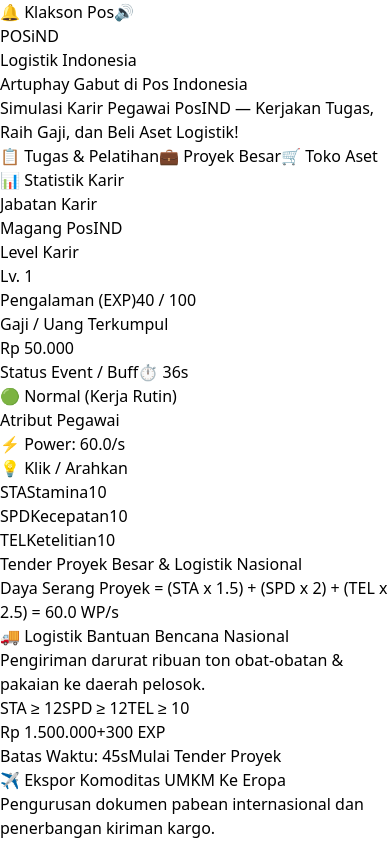
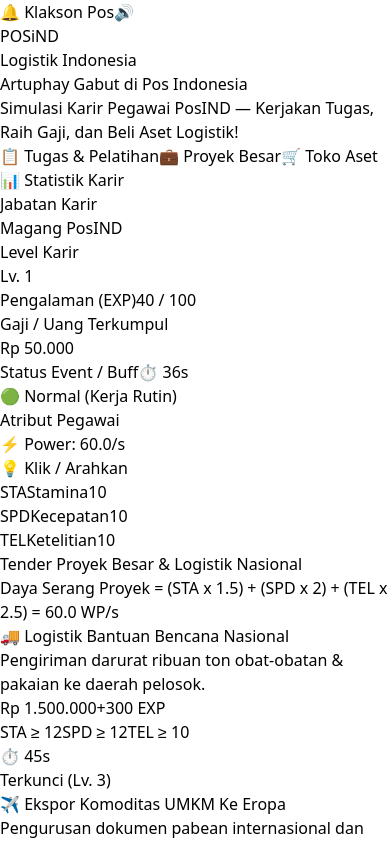
Before and after one commit to artuphay/idle-rpg-game, a React (Vite) app: page / in a window 390 px wide. Both pictures are taken after a click on the button "💼 Proyek Besar". Shown: the top 844 px of the page. Built offline with nearby package versions, Linux system fonts and the light colour scheme.

Commit message:
style: optimize big project card layout and informatory button states for mobile

```diff
--- a/src/App.tsx
+++ b/src/App.tsx
@@ -156,7 +156,7 @@
             Simulasi Karir Pegawai PosIND — Kerjakan Tugas, Raih Gaji, dan Beli Aset Logistik!
           </p>
 
-          {/* Navigation Tabs - Grid 2x2 Rapi di HP */}
+          {/* Navigation Tabs */}
           <div className="grid grid-cols-2 sm:flex sm:justify-center gap-2 mt-4">
             <button
               onClick={() => setActiveTab('tasks')}
@@ -426,7 +426,7 @@
                   </div>
                 </div>
 
-                {/* LIST TASK DENGAN LAYOUT KARTU VERTIKAL RAPI UNTUK HP & DESKTOP */}
+                {/* List Task */}
                 <div className="space-y-3 max-h-[460px] overflow-y-auto custom-scroll pr-1">
                   {filteredTasks.length === 0 ? (
                     <div className="text-center py-8 text-slate-500 text-xs italic">
@@ -466,7 +466,6 @@
                               : 'bg-[#0A0F1D]/30 border-[#1C2B4E] opacity-60'
                           }`}
                         >
-                          {/* BARIS ATAS: BADGE KATEGORI & STATUS KUNCI */}
                           <div className="flex justify-between items-center mb-1.5">
                             <span className={`text-[9px] sm:text-[10px] px-2.5 py-0.5 rounded-full font-bold ${
                               task.category === 'Pekerjaan Pos'
@@ -483,12 +482,10 @@
                             )}
                           </div>
 
-                          {/* BARIS TENGAH: JUDUL TUGAS FULL WIDTH */}
                           <h3 className="font-extrabold text-white text-xs sm:text-sm leading-snug">
                             {isUnlocked ? task.name : `🔒 ${task.name}`}
                           </h3>
 
-                          {/* BARIS BAWAH: RINCIAN REWARD & TOMBOL AKSI */}
                           <div className="flex justify-between items-end gap-2 mt-2 pt-2 border-t border-[#23335A]/50">
                             <p className="text-[10px] sm:text-[11px] text-slate-400 leading-tight">
                               ⏱️ {task.duration}s <br />
@@ -511,7 +508,6 @@
                             )}
                           </div>
 
-                          {/* PROGRESS BAR */}
                           {isActive && (
                             <div className="w-full bg-[#0A0F1D] rounded-full h-1.5 mt-2.5 overflow-hidden border border-[#23335A]">
                               <div
@@ -540,7 +536,7 @@
                   </p>
                 </div>
 
-                <div className="space-y-4 max-h-[460px] overflow-y-auto custom-scroll pr-1">
+                <div className="space-y-3 max-h-[460px] overflow-y-auto custom-scroll pr-1">
                   {bigProjects.map((proj) => {
                     const isUnlocked = level >= proj.reqLevel;
                     const hasStats = stats.sta >= proj.reqStats.sta && stats.spd >= proj.reqStats.spd && stats.tel >= proj.reqStats.tel;
@@ -549,49 +545,55 @@
                     return (
                       <div
                         key={proj.id}
-                        className={`p-4 rounded-xl border transition-all ${
+                        className={`p-3.5 sm:p-4 rounded-xl border transition-all ${
                           isRunning
                             ? 'bg-[#1E2D50] border-orange-500 shadow-xl'
                             : proj.completed
                             ? 'bg-emerald-950/20 border-emerald-800/50'
                             : isUnlocked && hasStats
                             ? 'bg-[#0A0F1D]/70 border-[#23335A] hover:border-slate-500'
-                            : 'bg-[#0A0F1D]/30 border-[#1C2B4E] opacity-50'
+                            : 'bg-[#0A0F1D]/30 border-[#1C2B4E] opacity-60'
                         }`}
                       >
-                        <div className="flex justify-between items-start gap-2">
+                        {/* Header Proyek */}
+                        <div className="flex justify-between items-start gap-2 border-b border-[#23335A]/50 pb-2">
                           <div>
-                            <h3 className="font-extrabold text-white text-sm">{proj.name}</h3>
-                            <p className="text-[11px] text-slate-400 mt-0.5">{proj.description}</p>
-
-                            <div className="flex flex-wrap gap-1.5 mt-2">
-                              <span className={`text-[10px] px-2 py-0.5 rounded font-bold ${stats.sta >= proj.reqStats.sta ? 'bg-red-950/80 text-red-300 border border-red-800' : 'bg-slate-900 text-slate-500'}`}>
-                                STA ≥ {proj.reqStats.sta}
-                              </span>
-                              <span className={`text-[10px] px-2 py-0.5 rounded font-bold ${stats.spd >= proj.reqStats.spd ? 'bg-amber-950/80 text-amber-300 border border-amber-800' : 'bg-slate-900 text-slate-500'}`}>
-                                SPD ≥ {proj.reqStats.spd}
-                              </span>
-                              <span className={`text-[10px] px-2 py-0.5 rounded font-bold ${stats.tel >= proj.reqStats.tel ? 'bg-blue-950/80 text-blue-300 border border-blue-800' : 'bg-slate-900 text-slate-500'}`}>
-                                TEL ≥ {proj.reqStats.tel}
-                              </span>
-                            </div>
+                            <h3 className="font-extrabold text-white text-xs sm:text-sm leading-snug">{proj.name}</h3>
+                            <p className="text-[10px] sm:text-[11px] text-slate-400 mt-0.5 leading-tight">{proj.description}</p>
                           </div>
-
                           <div className="text-right shrink-0">
-                            <span className="text-xs font-black text-emerald-400 block">{formatRupiah(proj.rewardGold)}</span>
+                            <span className="text-xs sm:text-sm font-black text-emerald-400 block">{formatRupiah(proj.rewardGold)}</span>
                             <span className="text-[10px] text-orange-400 font-bold block mt-0.5">+{proj.rewardExp} EXP</span>
                           </div>
                         </div>
 
+                        {/* Badges Syarat Stat */}
+                        <div className="flex flex-wrap items-center justify-between gap-2 mt-2">
+                          <div className="flex flex-wrap gap-1.5">
+                            <span className={`text-[9px] sm:text-[10px] px-2 py-0.5 rounded font-bold ${stats.sta >= proj.reqStats.sta ? 'bg-red-950/80 text-red-300 border border-red-800' : 'bg-slate-900 text-slate-500'}`}>
+                              STA ≥ {proj.reqStats.sta}
+                            </span>
+                            <span className={`text-[9px] sm:text-[10px] px-2 py-0.5 rounded font-bold ${stats.spd >= proj.reqStats.spd ? 'bg-amber-950/80 text-amber-300 border border-amber-800' : 'bg-slate-900 text-slate-500'}`}>
+                              SPD ≥ {proj.reqStats.spd}
+                            </span>
+                            <span className={`text-[9px] sm:text-[10px] px-2 py-0.5 rounded font-bold ${stats.tel >= proj.reqStats.tel ? 'bg-blue-950/80 text-blue-300 border border-blue-800' : 'bg-slate-900 text-slate-500'}`}>
+                              TEL ≥ {proj.reqStats.tel}
+                            </span>
+                          </div>
+
+                          <span className="text-[10px] text-slate-400 font-semibold">⏱️ {proj.timeLimit}s</span>
+                        </div>
+
+                        {/* Progress Bar Proyek Berjalan */}
                         {isRunning && (
-                          <div className="mt-3 space-y-1.5 bg-[#0A0F1D] p-3 rounded-lg border border-orange-500/50">
-                            <div className="flex justify-between text-xs font-bold">
+                          <div className="mt-3 space-y-1.5 bg-[#0A0F1D] p-2.5 rounded-lg border border-orange-500/50">
+                            <div className="flex justify-between text-[11px] font-bold">
                               <span className="text-orange-300">
                                 Work Points: {proj.currentWorkPoints.toFixed(0)} / {proj.totalWorkPoints}
                               </span>
-                              <span className="text-red-400">⏱️ Sisa Waktu: {proj.timeRemaining.toFixed(0)}s</span>
+                              <span className="text-red-400">⏱️ Sisa: {proj.timeRemaining.toFixed(0)}s</span>
                             </div>
-                            <div className="w-full bg-[#141E36] rounded-full h-3 overflow-hidden border border-orange-500/30">
+                            <div className="w-full bg-[#141E36] rounded-full h-2.5 overflow-hidden border border-orange-500/30">
                               <div
                                 className="bg-gradient-to-r from-orange-500 to-amber-400 h-full rounded-full transition-all duration-100"
                                 style={{ width: `${Math.min(100, (proj.currentWorkPoints / proj.totalWorkPoints) * 100)}%` }}
@@ -600,9 +602,8 @@
                           </div>
                         )}
 
-                        <div className="mt-3 flex justify-between items-center border-t border-[#23335A] pt-2.5">
-                          <span className="text-[10px] text-slate-400 font-semibold">Batas Waktu: {proj.timeLimit}s</span>
-
+                        {/* Tombol Eksekusi Informatif */}
+                        <div className="mt-3 pt-2 border-t border-[#23335A]/50 flex justify-end items-center">
                           {proj.completed ? (
                             <span className="text-xs font-extrabold text-emerald-400 bg-emerald-950/80 border border-emerald-800/60 px-3 py-1 rounded-lg">
                               ✓ Proyek Selesai!
@@ -610,21 +611,27 @@
                           ) : isRunning ? (
                             <button
                               onClick={cancelBigProject}
-                              className="px-3 py-1 text-xs font-bold bg-red-600/80 hover:bg-red-500 text-white rounded-lg transition"
+                              className="w-full sm:w-auto px-3 py-1.5 text-xs font-bold bg-red-600/80 hover:bg-red-500 text-white rounded-xl transition"
                             >
-                              Batalkan
+                              Batalkan Proyek
                             </button>
                           ) : (
                             <button
                               onClick={() => startBigProject(proj.id)}
                               disabled={!isUnlocked || !hasStats || activeProjectId !== null}
-                              className={`px-4 py-1.5 text-xs font-extrabold rounded-lg transition ${
+                              className={`w-full sm:w-auto px-4 py-2 text-xs font-extrabold rounded-xl transition ${
                                 isUnlocked && hasStats && activeProjectId === null
                                   ? 'bg-orange-500 hover:bg-orange-400 text-slate-950 shadow-md font-black'
-                                  : 'bg-[#1E2D50] text-slate-500 cursor-not-allowed border border-[#23335A]'
+                                  : 'bg-[#0A0F1D] text-slate-500 cursor-not-allowed border border-[#23335A]'
                               }`}
                             >
-                              {activeProjectId !== null ? 'Sedang Proyek Lain' : 'Mulai Tender Proyek'}
+                              {!isUnlocked
+                                ? `Terkunci (Lv. ${proj.reqLevel})`
+                                : !hasStats
+                                ? 'Atribut Belum Cukup'
+                                : activeProjectId !== null
+                                ? 'Sedang Proyek Lain'
+                                : 'Mulai Tender Proyek'}
                             </button>
                           )}
                         </div>
```
